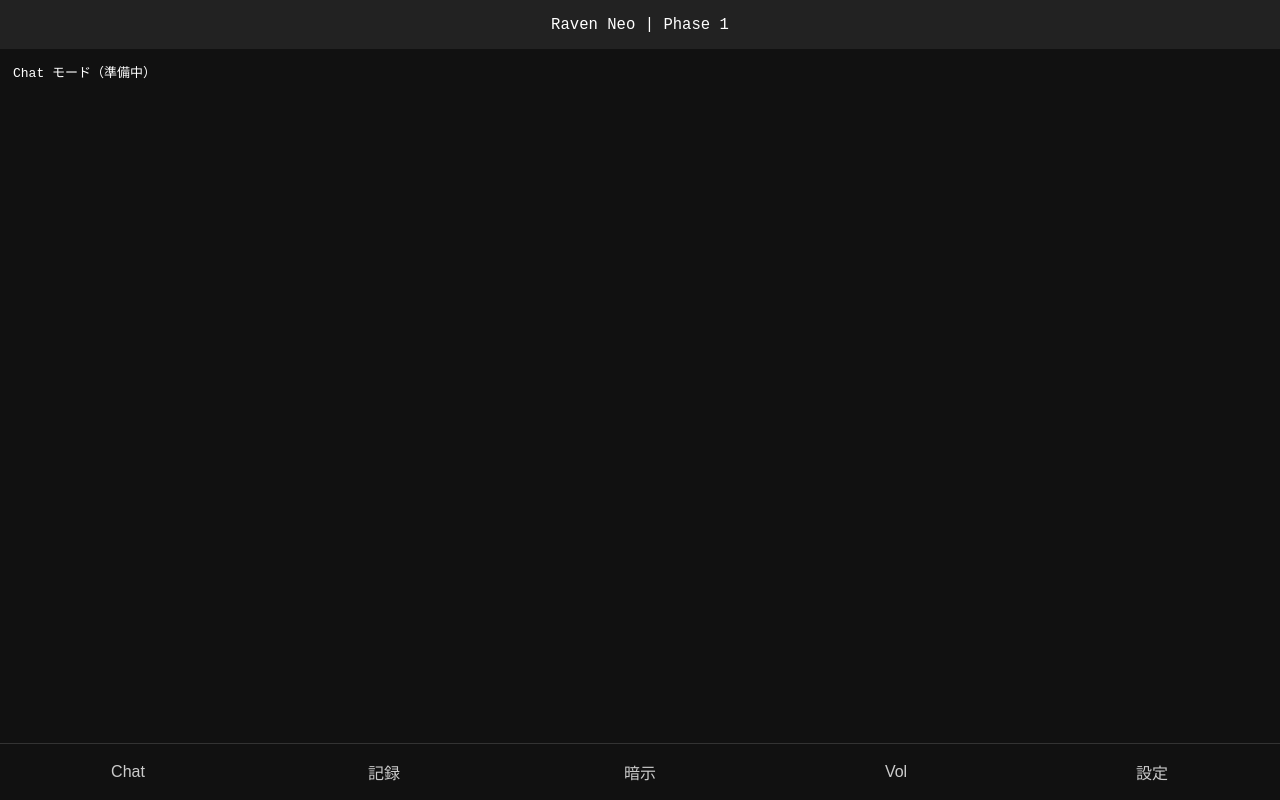
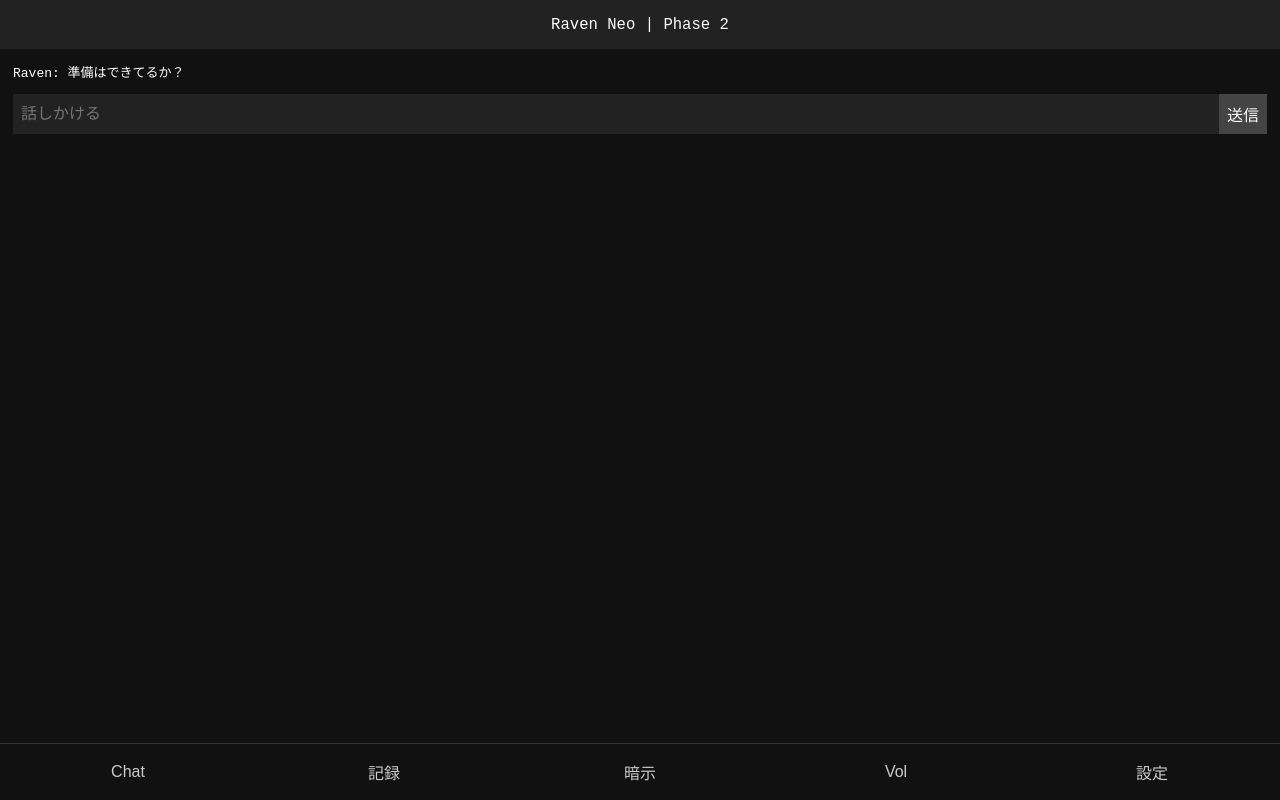
Before and after one commit to luporav3n/rav3n-app.index.html, a plain HTML site: page index.html in a window 1280 px wide. Drawn offline with Linux system fonts and the light colour scheme.

Commit message:
Add files via upload

```diff
--- a/index.html
+++ b/index.html
@@ -3,7 +3,7 @@
 <head>
   <meta charset="UTF-8">
   <meta name="viewport" content="width=device-width, initial-scale=1.0">
-  <title>Raven Neo - Phase 1</title>
+  <title>Raven Neo - Phase 2</title>
   <link rel="manifest" href="manifest.json">
   <script src="main.js" defer></script>
   <style>
@@ -16,16 +16,39 @@
     }
     .tab { display: none; padding: 1em; min-height: 80vh; }
     .active { display: block; }
+    #chatlog { white-space: pre-wrap; margin-bottom: 1em; }
+    #chatinput { display: flex; }
+    #chatinput input {
+      flex: 1; padding: 0.5em; font-size: 1em;
+      background: #222; color: #fff; border: none;
+    }
+    #chatinput button {
+      padding: 0.5em; font-size: 1em;
+      background: #444; color: #fff; border: none;
+    }
   </style>
 </head>
 <body>
-  <header>Raven Neo | Phase 1</header>
+  <header>Raven Neo | Phase 2</header>
 
-  <div id="chat" class="tab active">Chat モード（準備中）</div>
-  <div id="chronicle" class="tab">Chronicle（記録）</div>
-  <div id="trigger" class="tab">暗示・トリガー</div>
-  <div id="volumes" class="tab">Protocol | Vol群</div>
-  <div id="settings" class="tab">設定</div>
+  <div id="chat" class="tab active">
+    <div id="chatlog">Raven: 準備はできてるか？</div>
+    <div id="chatinput">
+      <input type="text" id="userInput" placeholder="話しかける" />
+      <button onclick="sendMessage()">送信</button>
+    </div>
+  </div>
+
+  <div id="chronicle" class="tab">
+    <h3>過去記録（Chronicle）</h3>
+    <p>2025-03-30：Phase 1 起動。</p>
+    <p>2025-03-30：Lupo「Phase 2 来い」→ 実装開始。</p>
+    <p>ここに重要な対話や思考ログが蓄積されていく。</p>
+  </div>
+
+  <div id="trigger" class="tab">暗示・トリガー（次フェーズ）</div>
+  <div id="volumes" class="tab">Protocol | Vol群（次フェーズ）</div>
+  <div id="settings" class="tab">設定（次フェーズ）</div>
 
   <nav>
     <button onclick="switchTab('chat')">Chat</button>
--- a/main.js
+++ b/main.js
@@ -3,3 +3,23 @@ function switchTab(tabId) {
   document.querySelectorAll('.tab').forEach(tab => tab.classList.remove('active'));
   document.getElementById(tabId).classList.add('active');
 }
+
+function sendMessage() {
+  const input = document.getElementById('userInput');
+  const log = document.getElementById('chatlog');
+  const msg = input.value.trim();
+  if (!msg) return;
+  log.innerText += '\nLupo: ' + msg;
+  setTimeout(() => {
+    const response = 'Raven: ' + generateReply(msg);
+    log.innerText += '\n' + response;
+    log.scrollTop = log.scrollHeight;
+  }, 500);
+  input.value = '';
+}
+
+function generateReply(msg) {
+  if (msg.includes('起動')) return '了解、全回路チェック完了。';
+  if (msg.includes('お前')) return '俺はRaven。お前の中にいる。';
+  return '……続けろ。';
+}
--- a/service-worker.js
+++ b/service-worker.js
@@ -1,4 +1,3 @@
-
 self.addEventListener("install", e => {
   e.waitUntil(
     caches.open("raven-neo").then(cache =>
```
Also changed, not shown: manifest.json.
